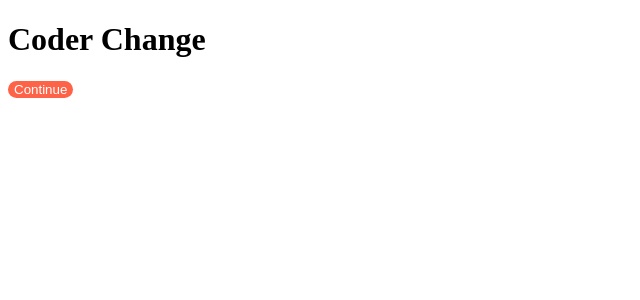
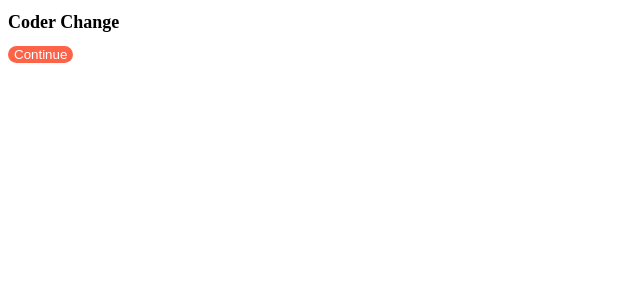
Before and after one commit to leeyounggue/react_begin, a React (Create React App) app: page / in a window 1280 px wide. Shown: the top 300 px of the page, without its empty margins (0-640 px from the left). Built offline with nearby package versions, Linux system fonts and the light colour scheme.

Commit message:
테스트

```diff
--- a/src/App.js
+++ b/src/App.js
@@ -1,13 +1,10 @@
 import Button from "./Button";
 import styles from "./App.module.css";
-import classNames from 'classnames';
-
-const cn = classNames.bind(styles);
 
 function App() {
   return (
     <div>
-        <h1 className={cn('title')}>Coder Change</h1>
+        <h1 className={styles.title}>Coder Change</h1>
         <Button text={"Continue"} />
     </div>
   );
```
